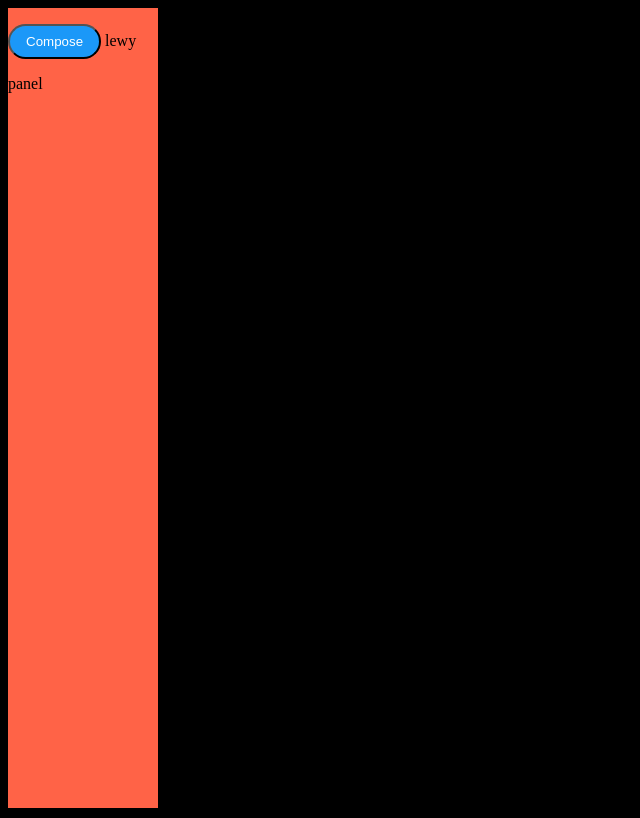
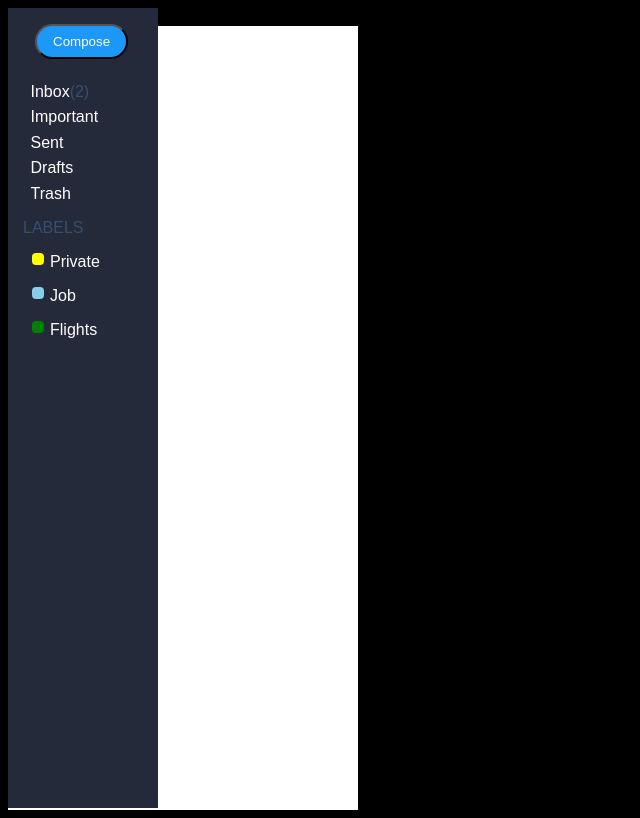
Before and after one commit to Tommy1925/moc12, a plain HTML site: page Strona RWD/rwdsite.html in a window 1280 px wide. Shown: the whole page, without its empty margins (0-640 px from the left). Drawn offline with Linux system fonts and the light colour scheme.

Commit message:
part nr 2

```diff
--- a/Strona RWD/rwdsite.html
+++ b/Strona RWD/rwdsite.html
@@ -1,17 +1,67 @@
 !DOCTYPE html>
 <html lang="en">
+
 <head>
   <meta charset="UTF-8" />
   <meta name="viewport" content="width=device-width, initial-scale=1.0" />
   <link rel="stylesheet" href="rwdstyle.css" />
-    <title>Szablone</title>
+  <title>Skrzynka Mailowa</title>
 </head>
+
 <body>
-  <div class="lewy">
-    <input type="button" id= "przycisk" value="Compose">
-    lewy panel
+  <div id="lewy">
+    <input type="button" id="przycisk" value="Compose">
+
+    <p class="menu">
+      Inbox<span>(2)</span>
+    </p>
+
+    <p class="menu">
+      Important
+    </p>
+
+    <p class="menu">
+      Sent
+    </p>
+
+    <p class="menu">
+      Drafts
+    </p>
+
+    <p class="menu">
+      Trash
+    </p>
+
+    <p>
+      <span id="labels">LABELS</span>
+    </p>
+
+    <div class="square" style="background-color: yellow;"></div>
+    <p class="kategoria">
+      Private
+    </p>
+
+    <div class="square" style="background-color:skyblue "></div>
+    <p class="kategoria">
+      Job
+    </p>
+
+    <div class="square" style="background-color:green;"></div>
+    <p class="kategoria">
+      Flights
+    </p>
+
+  </div>
+
+<div id="lista">
+
+</div>
 
 
-  </div>
+
+
+
+
 </body>
+
 </html>
--- a/Strona RWD/rwdstyle.css
+++ b/Strona RWD/rwdstyle.css
@@ -3,20 +3,52 @@ body {
     background: #000;
     flex-direction: column;
     justify-content: start;
+    font-family: sans-serif;
   }
 
-  .lewy{
+  #lewy{
     position: absolute;
     width: 150px;
-      height: 100%;
-      background-color: tomato;
+    height: 100%;
+    background-color: #252a3a;
+    color: white;
 
   }
 
   #przycisk{
-      background-color: #1B98F8;
-      border-radius: 20px;
-      padding: 8px 16px;
-      margin: 16px 0;
-      color: white;
+    background-color: #1B98F8;
+    border-radius: 20px;
+    padding: 8px 16px;
+    margin: 16px 18%;
+    color: white;
   }
+
+  .menu{
+margin: 5% 20% 5% 15%;
+
+  }
+  p span{
+    color: 	#374f6f;
+  }
+
+  .kategoria{
+margin-left: 28%;
+  }
+
+  .square{
+    position: absolute;
+    width:  12px;
+    height: 12px;
+    border-radius: 4px;
+    margin-left: 16%;
+  }
+
+  #labels{
+    margin: 5% 20% 5% 10%
+  }
+
+  #lista{
+  width: 350px;
+  height: 100%;
+  background-color: #fff;
+  }
```
Lines whose indentation alone changed are shown as unchanged.
